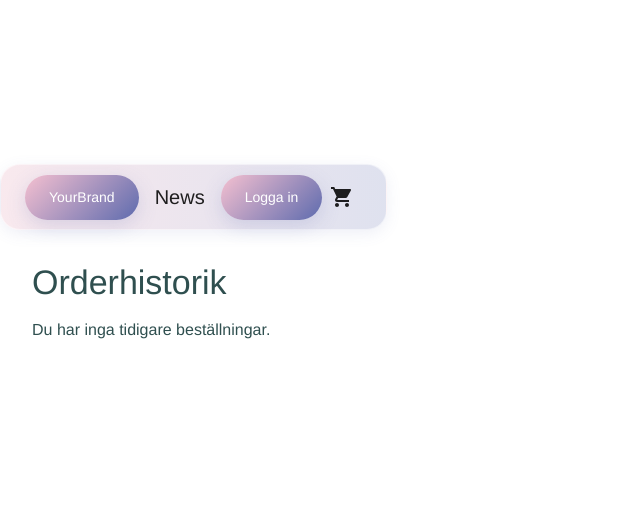
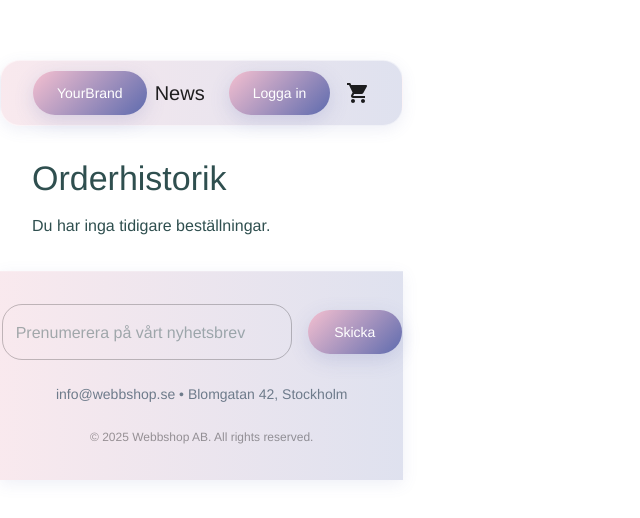
Before and after one commit to h23johal/gik2xk-grupp8-projekt, a React (Vite) app in the folder client/: page /order-history in a window 1280 px wide. Shown: the part 130-648 px from the top of the page, without its empty margins (0-640 px from the left). Built offline with nearby package versions, Linux system fonts and the light colour scheme.

Commit message:
update malin. 26

```diff
--- a/client/src/App.jsx
+++ b/client/src/App.jsx
@@ -1,12 +1,15 @@
 import { Outlet } from 'react-router-dom';
 
 import Navbar from './components/app/Navbar';
+
+import Footer from './components/app/Footer';
 
 function App() {
   return (
     <>
       <Navbar />
       <Outlet />
+      <Footer />
     </>
   );
 }
--- a/client/src/components/app/Navbar.jsx
+++ b/client/src/components/app/Navbar.jsx
@@ -139,7 +139,7 @@
 // export default Navbar;
 
 import React, { useState } from "react";
-import { Link, useLocation } from "react-router-dom";
+import { Link, useLocation, useNavigate } from "react-router-dom";
 import {
   Box,
   AppBar,
@@ -157,7 +157,6 @@ import MenuIcon from "@mui/icons-material/Menu";
 import ShoppingCartIcon from "@mui/icons-material/ShoppingCart";
 import { useCart } from "../../context/CartContext";
 import { useAuth } from "../../context/AuthContext";
-import { useNavigate } from "react-router-dom";
 
 function Navbar() {
   const { cartCount } = useCart();
@@ -177,7 +176,19 @@ function Navbar() {
 
   const handleLogout = () => {
     logout();
-    navigate("/"); // Navigera till startsidan
+    navigate("/");
+  };
+
+  const navButtonStyle = {
+    mx: 1,
+    textTransform: "none",
+    transition: "all 0.2s ease",
+    borderRadius: "30px",
+    "&:hover": {
+      transform: "scale(1.08)",
+      backgroundColor: "primary.light",
+      color: "white",
+    },
   };
 
   return (
@@ -185,7 +196,6 @@ function Navbar() {
       <Box sx={{ flexGrow: 1 }} component="header">
         <AppBar position="static">
           <Toolbar>
-            {/* Mobile: Hamburger menu */}
             <IconButton
               size="large"
               edge="start"
@@ -197,18 +207,16 @@ function Navbar() {
               <MenuIcon />
             </IconButton>
 
-            {/* Desktop: Branded logo */}
             <Button
               color="inherit"
               component={Link}
               to="/"
               aria-label="Home"
-              sx={{ mr: 2, display: { xs: "none", sm: "block" } }}
+              sx={{ mr: 2, display: { xs: "none", sm: "block" }, ...navButtonStyle }}
             >
               YourBrand
             </Button>
 
-            {/* Titel */}
             <Typography
               variant="h6"
               component="div"
@@ -221,37 +229,37 @@ function Navbar() {
               News
             </Typography>
 
-            {/* Desktop navigation */}
-            <Box sx={{ display: { xs: "none", sm: "block" } }}>
+            <Box sx={{ display: { xs: "none", sm: "flex" }, alignItems: "center" }}>
               {user?.id === 1 && (
                 <Button
-                  color="inherit"
                   component={Link}
                   to="/admin"
-                  sx={{ mr: 2 }}
+                  sx={navButtonStyle}
                 >
                   Product Management
                 </Button>
               )}
 
-              {/* 🔹 Visa "Logga in" om utloggad, annars "Logga ut" */}
-              {user ? (
-                <Button color="inherit" onClick={handleLogout}>
-                  Logga ut
-                </Button>
-              ) : (
-                <Button color="inherit" onClick={openAuthModal}>
-                  Logga in
-                </Button>
-              )}
-            </Box>
               {user && (
-              <Button color="inherit" component={Link} to="/order-history">
+                <Button
+                  component={Link}
+                  to="/order-history"
+                  sx={navButtonStyle}
+                >
                   Mina Beställningar
                 </Button>
               )}
 
-            {/* Shopping Cart */}
+              {user ? (
+                <Button onClick={handleLogout} sx={navButtonStyle}>
+                  Logga ut
+                </Button>
+              ) : (
+                <Button onClick={openAuthModal} sx={navButtonStyle}>
+                  Logga in
+                </Button>
+              )}
+
               <IconButton
                 component={Link}
                 to="/cart"
@@ -262,10 +270,10 @@ function Navbar() {
                   <ShoppingCartIcon />
                 </Badge>
               </IconButton>
+            </Box>
           </Toolbar>
         </AppBar>
 
-        {/* Mobile Drawer */}
         <Drawer anchor="left" open={drawerOpen} onClose={toggleDrawer(false)}>
           <Box
             sx={{ width: 250 }}
@@ -287,11 +295,9 @@ function Navbar() {
               )}
               {user && (
                 <ListItem button component={Link} to="/order-history">
-                  <ListItemText primary="Product Management" />
+                  <ListItemText primary="Mina Beställningar" />
                 </ListItem>
               )}
-
-              {/* 🔹 Visa "Logga in" eller "Logga ut" beroende på auth-status */}
               <ListItem button onClick={user ? handleLogout : openAuthModal}>
                 <ListItemText primary={user ? "Logga ut" : "Logga in"} />
               </ListItem>
--- /dev/null
+++ b/client/src/components/app/footer.jsx
@@ -0,0 +1,58 @@
+import { Box, Typography, TextField, Button, Link } from "@mui/material";
+
+function Footer() {
+  return (
+    <Box
+      component="footer"
+      sx={{
+        width: "100%",
+        py: 4,
+        px: 0,
+        background: "linear-gradient(to right, rgba(224, 145, 169, 0.2), rgba(94, 107, 174, 0.2))",
+        backdropFilter: "blur(15px)",
+        boxShadow: "0 4px 15px rgba(94, 107, 174, 0.1)",
+        borderTop: "1px solid rgba(255,255,255,0.2)",
+        display: "flex",
+        flexDirection: "column",
+        alignItems: "center",
+        textAlign: "center",
+        gap: 3,
+      }}
+    >
+      {/* Nyhetsbrev högst upp i footern */}
+      <Box
+        component="form"
+        onSubmit={(e) => e.preventDefault()}
+        sx={{
+          display: "flex",
+          flexDirection: { xs: "column", sm: "row" },
+          alignItems: "center",
+          gap: 2,
+          maxWidth: 400,
+          width: "100%",
+        }}
+      >
+        <TextField
+          type="email"
+          placeholder="Prenumerera på vårt nyhetsbrev"
+          fullWidth
+          required
+          variant="outlined"
+        />
+        <Button type="submit" variant="contained" sx={{ px: 4 }}>
+          Skicka
+        </Button>
+      </Box>
+
+      {/* Övrig footer-info */}
+      <Typography variant="body2" sx={{ color: "text.secondary" }}>
+        info@webbshop.se • Blomgatan 42, Stockholm
+      </Typography>
+      <Typography variant="caption" sx={{ color: "text.disabled" }}>
+        © 2025 Webbshop AB. All rights reserved.
+      </Typography>
+    </Box>
+  );
+}
+
+export default Footer;
--- a/client/src/components/product/OrderCard.jsx
+++ b/client/src/components/product/OrderCard.jsx
@@ -1,5 +1,5 @@
 import React from "react";
-import { Card, CardContent, Typography } from "@mui/material";
+import { Card, CardContent, Typography, Box } from "@mui/material";
 
 const OrderCard = ({ order }) => {
   const hasDeletedProducts = order.rows.some(
@@ -14,13 +14,36 @@ const OrderCard = ({ order }) => {
           Beställd: {new Date(order.updatedAt).toLocaleDateString()}
         </Typography>
 
-        <Typography variant="body2" sx={{ mt: 1 }}>
+        <Typography variant="body2" sx={{ mt: 1, mb: 1 }}>
           Produkter:
         </Typography>
+
         {order.rows.map((row) => (
-          <Typography key={row.product?.id}>
-            {row.product?.name} - {row.amount} st - {row.product?.price} kr
-          </Typography>
+          <Box
+            key={row.product?.id}
+            sx={{
+              display: "flex",
+              alignItems: "center",
+              gap: 2,
+              mb: 1,
+            }}
+          >
+            <Box
+              component="img"
+              src={row.product?.imageUrl}
+              alt={row.product?.name}
+              sx={{
+                width: 60,
+                height: 60,
+                objectFit: "cover",
+                borderRadius: 1,
+                border: "1px solid #ccc",
+              }}
+            />
+            <Typography>
+              {row.product?.name} – {row.amount} st – {row.product?.price} kr
+            </Typography>
+          </Box>
         ))}
 
         {hasDeletedProducts && (
--- a/client/src/components/product/ProductGrid.jsx
+++ b/client/src/components/product/ProductGrid.jsx
@@ -52,6 +52,7 @@ function ProductGrid({ renderContent, includeDeleted = false }) {
     <>
       <SortDropdown value={sortOption} onChange={handleSortChange} />
       <Grid container spacing={2}>
+
         {getSortedProducts().map((product) => (
           <Grid key={product.id}>
             {renderContent ? (
--- a/client/src/main.jsx
+++ b/client/src/main.jsx
@@ -61,7 +61,7 @@ createRoot(document.getElementById("root")).render(
     <SnackbarProvider>
       <AuthProvider>
         {" "}
-        {/* 🔹 Wrappa allt med AuthProvider */}
+        {/* Wrappa allt med AuthProvider */}
         <CartProvider>
           <ThemeProvider theme={theme}>
             <CssBaseline /> {/* Normaliserar CSS */}
--- /dev/null
+++ b/client/src/views/StoreInfo.jsx
@@ -0,0 +1,72 @@
+import { Box, Typography, Paper } from "@mui/material";
+import SecurityIcon from "@mui/icons-material/Security";
+import LocalShippingIcon from "@mui/icons-material/LocalShipping";
+import SupportAgentIcon from "@mui/icons-material/SupportAgent";
+
+const features = [
+  {
+    icon: <SecurityIcon fontSize="large" color="primary" />,
+    title: "Trygg E-handel",
+    description: "Säkra betalningar och krypterad hantering av dina uppgifter.",
+  },
+  {
+    icon: <LocalShippingIcon fontSize="large" color="primary" />,
+    title: "Fri Frakt",
+    description: "Vi bjuder på frakten vid alla beställningar över 500 kr.",
+  },
+  {
+    icon: <SupportAgentIcon fontSize="large" color="primary" />,
+    title: "Kundservice 24/7",
+    description: "Chatta med oss när som helst – vi är alltid här för dig.",
+  },
+];
+
+function StoreInfo() {
+  return (
+    <Box
+      sx={{
+        width: "100%",
+        py: 4,
+        px: 4,
+        backgroundColor: "#F8F8F8",
+        display: "flex",
+        justifyContent: "center",
+      }}
+    >
+      <Box
+        sx={{
+          display: "flex",
+          flexWrap: "wrap",
+          justifyContent: "center",
+          gap: 4,
+          maxWidth: 1200,
+        }}
+      >
+        {features.map((item, i) => (
+          <Paper
+            key={i}
+            elevation={3}
+            sx={{
+              p: 4,
+              flex: "1 1 250px",
+              maxWidth: 300,
+              textAlign: "center",
+              borderRadius: 4,
+              background: "white",
+            }}
+          >
+            <Box sx={{ mb: 2 }}>{item.icon}</Box>
+            <Typography variant="h6" sx={{ fontWeight: 500, mb: 1 }}>
+              {item.title}
+            </Typography>
+            <Typography variant="body2" sx={{ color: "text.secondary" }}>
+              {item.description}
+            </Typography>
+          </Paper>
+        ))}
+      </Box>
+    </Box>
+  );
+}
+
+export default StoreInfo;
```
Also changed, not shown: client/src/views/HomePage.jsx (+32 -45 lines). Lines whose indentation alone changed are shown as unchanged.
